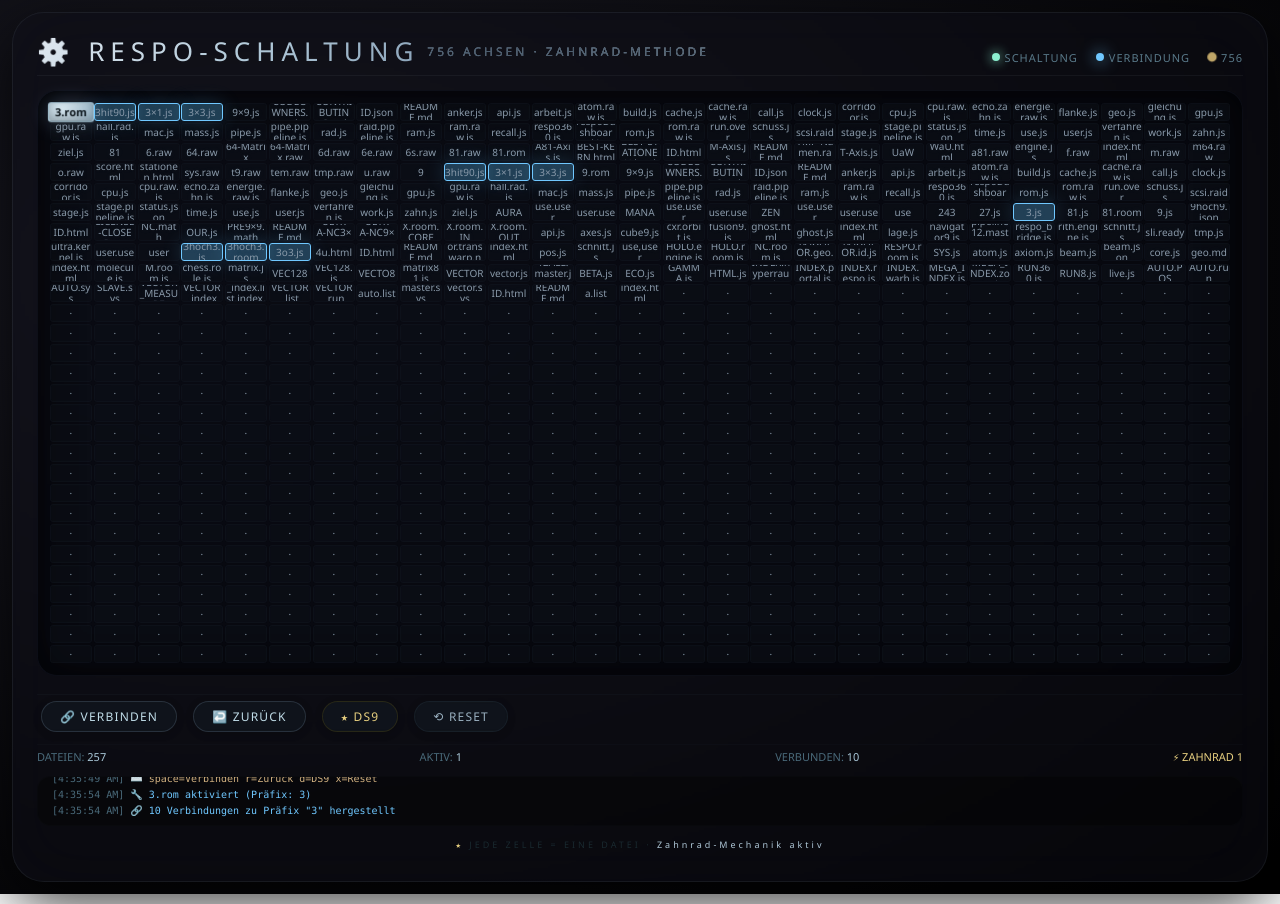
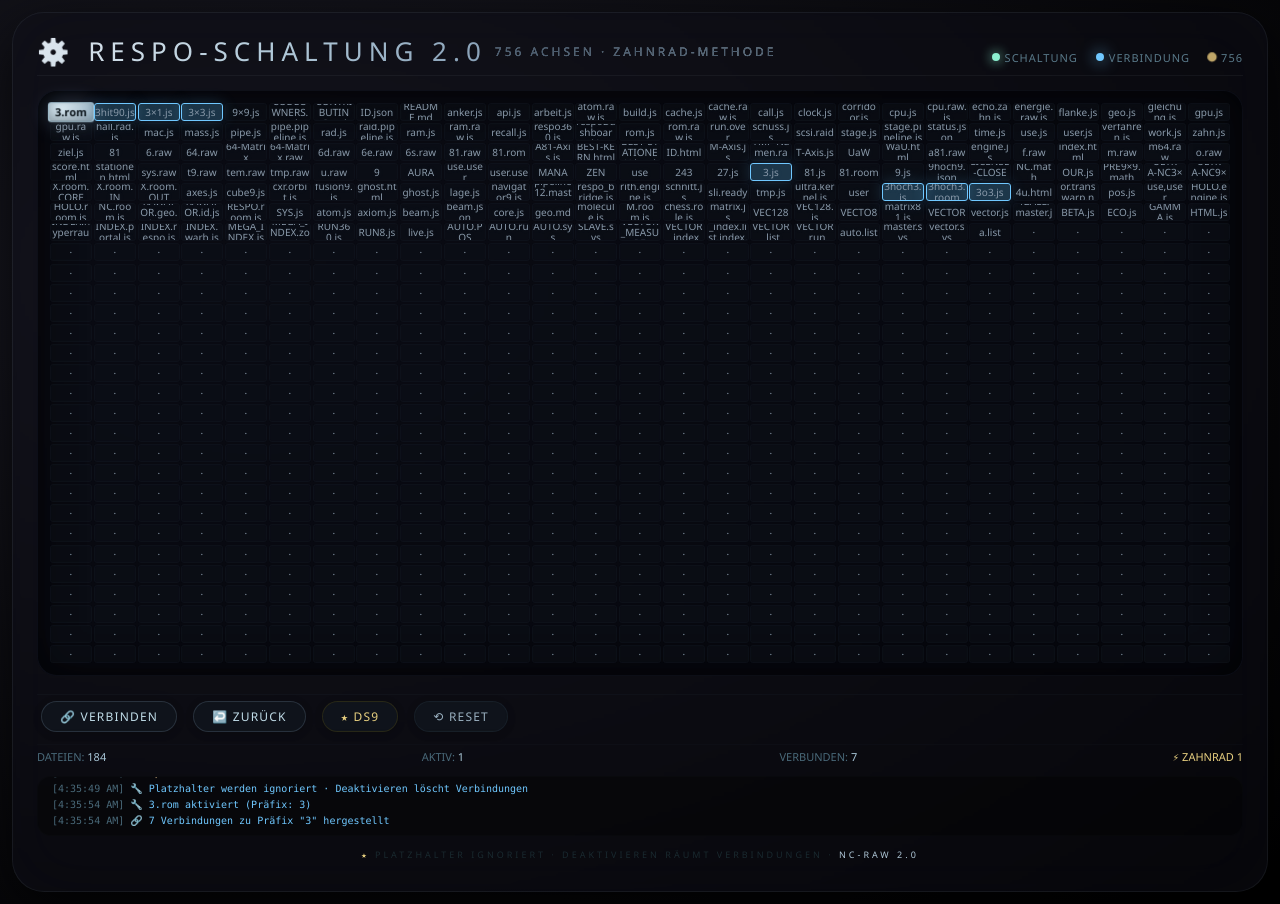
Before and after one commit to iki1uc/ROM.on, a plain HTML site: page index.html in a window 1280 px wide. Both pictures are taken after a click on the element "3.rom". Drawn offline with Linux system fonts and the light colour scheme.

Commit message:
Update index.html

```diff
--- a/index.html
+++ b/index.html
@@ -3,7 +3,7 @@
 <head>
   <meta charset="UTF-8">
   <meta name="viewport" content="width=device-width, initial-scale=1.0">
-  <title>⚙️ RESPO‑SCHALTUNG · 756 ACHSEN · ZAHNRAD‑METHODE</title>
+  <title>⚙️ RESPO‑SCHALTUNG 2.0 · 756 ACHSEN · ZAHNRAD‑METHODE</title>
 
   <style>
     * { box-sizing: border-box; margin: 0; padding: 0; }
@@ -151,9 +151,13 @@
     }
 
     .cell.connected {
-      background: rgba(100, 200, 255, 0.3);
+      background: rgba(100, 200, 255, 0.25);
       border-color: #70c8ff;
-      box-shadow: 0 0 20px rgba(100, 200, 255, 0.2);
+      box-shadow: 0 0 16px rgba(100, 200, 255, 0.2);
+    }
+
+    .cell.ds9-glow {
+      box-shadow: 0 0 30px rgba(255, 215, 0, 0.6) !important;
     }
 
     .cell.wave {
@@ -208,8 +212,8 @@
       border-color: rgba(255, 215, 0, 0.1);
       color: #e8d080;
     }
-    .controls button.ds9:hover {
-      background: rgba(255, 215, 0, 0.05);
+    .controls button.ds9.active {
+      background: rgba(255,215,0,0.08);
       border-color: #f0d080;
     }
     .controls button.danger {
@@ -239,7 +243,7 @@
       padding: 6px 14px;
       font-size: 10px;
       color: #4a6a7a;
-      max-height: 50px;
+      max-height: 60px;
       overflow-y: auto;
       border: 1px solid rgba(100, 140, 170, 0.02);
       margin-top: 8px;
@@ -253,6 +257,7 @@
     .log .achse { color: #70c8ff; }
     .log .6d { color: #80d0b0; }
     .log .connect { color: #70c8ff; }
+    .log .warn { color: #f0a070; }
 
     .footer {
       text-align: center;
@@ -278,7 +283,7 @@
 <div class="container">
 
   <div class="header">
-    <h1>⚙️ RESPO‑SCHALTUNG <small>756 ACHSEN · ZAHNRAD‑METHODE</small></h1>
+    <h1>⚙️ RESPO‑SCHALTUNG 2.0 <small>756 ACHSEN · ZAHNRAD‑METHODE</small></h1>
     <div class="status-badge">
       <span><span class="dot on" id="dotSchaltung"></span> SCHALTUNG</span>
       <span><span class="dot" id="dotVerbindung"></span> VERBINDUNG</span>
@@ -305,24 +310,23 @@
   </div>
 
   <div class="log" id="log">
-    [⚙️] Respo‑Schaltung initialisiert · alle Dateien als Zellen
+    [⚙️] RESPO‑SCHALTUNG 2.0 · Zahnrad‑Mechanik optimiert
   </div>
 
   <div class="footer">
-    <span class="gold">★</span> JEDE ZELLE = EINE DATEI · <span class="silver">Zahnrad‑Mechanik aktiv</span>
+    <span class="gold">★</span> PLATZHALTER IGNORIERT · DEAKTIVIEREN RÄUMT VERBINDUNGEN · <span class="silver">NC‑RAW 2.0</span>
   </div>
 </div>
 
 <script>
   // ==============================================================
-  //  RESPO‑SCHALTUNG · 756 ACHSEN · ZAHNRAD‑METHODE
-  //  Jede Zelle repräsentiert eine Datei aus dem Repository.
-  //  Klick aktiviert die Zelle und verbindet sie mit allen anderen
-  //  Zellen, die denselben Namenspräfix haben.
+  //  RESPO‑SCHALTUNG 2.0 – 756 ACHSEN – ZAHNRAD‑METHODE
+  //  Fix: Platzhalter werden ignoriert, Deaktivieren löscht Verbindungen
+  //  Auto‑Pulse überschreibt keine aktiven Zellen, DS9 addiert nur
   // ==============================================================
 
-  // ─── DATEILISTE AUS FILES.TXT (manuell übernommen) ──────────
-  const fileList = [
+  // ─── DATEILISTE (bereinigt, doppelte Einträge entfernt) ──────
+  const rawFileList = [
     "3.rom", "3hit90.js", "3×1.js", "3×3.js", "9×9.js",
     "CODEOWNERS.md", "CONTRIBUTING.md", "ID.json", "README.md",
     "anker.js", "api.js", "arbeit.js", "atom.raw.js", "build.js",
@@ -342,47 +346,33 @@
     "a81.raw", "engine.js", "f.raw", "index.html", "m.raw", "m64.raw",
     "o.raw", "score.html", "stationen.html", "sys.raw", "t9.raw",
     "tem.raw", "tmp.raw", "u.raw",
-    "9", "3hit90.js", "3×1.js", "3×3.js", "9.rom", "9×9.js",
-    "CODEOWNERS.md", "CONTRIBUTING.md", "ID.json", "README.md",
-    "anker.js", "api.js", "arbeit.js", "atom.raw.js", "build.js",
-    "cache.js", "cache.raw.js", "call.js", "clock.js", "corridoor.js",
-    "cpu.js", "cpu.raw.js", "echo.zahn.js", "energie.raw.js",
-    "flanke.js", "geo.js", "gleichung.js", "gpu.js", "gpu.raw.js",
-    "hall.rad.js", "mac.js", "mass.js", "pipe.js", "pipe.pipeline.js",
-    "rad.js", "raid.pipeline.js", "ram.js", "ram.raw.js", "recall.js",
-    "respo360.js", "respoDashboard.js", "rom.js", "rom.raw.js",
-    "run.over", "schuss.js", "scsi.raid", "stage.js", "stage.pipeline.js",
-    "status.json", "time.js", "use.js", "user.js", "verfahren.js",
-    "work.js", "zahn.js", "ziel.js",
-    "AURA", "use.user", "user.use", "MANA", "use.user", "user.use",
-    "ZEN", "use.user", "user.use", "use",
+    "9", "AURA", "use.user", "user.use", "MANA", "ZEN", "use",
     "243", "27.js", "3.js", "81.js", "81.room", "9.js", "9hoch9.json",
-    "ID.html", "LICENSE-CLOSED.txt", "NC.math", "OUR.js",
-    "PRE9×9.math", "README.md", "ULTRA‑NC3×3.room",
-    "ULTRA‑NC9×9.room", "X.room.CORE", "X.room.IN", "X.room.OUT",
-    "api.js", "axes.js", "cube9.js", "cxr.orbit.js", "fusion9.js",
-    "ghost.html", "ghost.js", "index.html", "lage.js",
+    "LICENSE-CLOSED.txt", "NC.math", "OUR.js", "PRE9×9.math",
+    "ULTRA‑NC3×3.room", "ULTRA‑NC9×9.room", "X.room.CORE",
+    "X.room.IN", "X.room.OUT", "axes.js", "cube9.js", "cxr.orbit.js",
+    "fusion9.js", "ghost.html", "ghost.js", "lage.js",
     "navigator9.js", "pipeline12.master.js", "respo_bridge.js",
     "rith.engine.js", "schnitt.js", "sli.ready", "tmp.js",
-    "ultra.kernel.js", "user.use", "user",
-    "3hoch3.js", "3hoch3.room", "3o3.js", "4u.html", "ID.html",
-    "README.md", "corridoor.transwarp.nc.js", "index.html", "pos.js",
-    "schnitt.js", "use,user",
-    "HOLO.engine.js", "HOLO.room.js", "NC.room.js",
+    "ultra.kernel.js", "user", "3hoch3.js", "3hoch3.room", "3o3.js",
+    "4u.html", "corridoor.transwarp.nc.js", "pos.js",
+    "use,user", "HOLO.engine.js", "HOLO.room.js", "NC.room.js",
     "RAWATOR.geo.json", "RAWATOR.id.json", "RESPO.room.js",
     "SYS.js", "atom.js", "axiom.js", "beam.js", "beam.json",
-    "core.js", "geo.md", "index.html", "molecule.js",
-    "M.room.js", "chess.role.js", "matrix.js", "VEC128", "VEC128.js",
-    "VECTO8", "matrix81.js", "VECTOR", "vector.js",
-    "12ALL.master.js", "BETA.js", "ECO.js", "GAMMA.js", "HTML.js",
-    "INDEX.hyperraum.js", "INDEX.portal.js", "INDEX.respo.js",
-    "INDEX.warb.js", "MEGA_INDEX.js", "MEGA_INDEX.zoom.js",
-    "RUN360.js", "RUN8.js", "live.js",
+    "core.js", "geo.md", "molecule.js", "M.room.js", "chess.role.js",
+    "matrix.js", "VEC128", "VEC128.js", "VECTO8", "matrix81.js",
+    "VECTOR", "vector.js", "12ALL.master.js", "BETA.js", "ECO.js",
+    "GAMMA.js", "HTML.js", "INDEX.hyperraum.js", "INDEX.portal.js",
+    "INDEX.respo.js", "INDEX.warb.js", "MEGA_INDEX.js",
+    "MEGA_INDEX.zoom.js", "RUN360.js", "RUN8.js", "live.js",
     "AUTO.POS", "AUTO.run", "AUTO.sys", "SLAVE.sys",
     "VECTOR_MEASURE", "VECTOR_index", "VECTOR_index.list.index.allrespo",
     "VECTOR_list", "VECTOR_run", "auto.list", "master.sys", "vector.sys",
-    "ID.html", "README.md", "a.list", "index.html"
+    "a.list"
   ];
+
+  // Duplikate entfernen
+  const fileList = [...new Set(rawFileList)];
 
   // ─── GRID ────────────────────────────────────────────────────
   const gridEl = document.getElementById('grid');
@@ -397,8 +387,9 @@
   let ds9Mode = false;
   let comboCount = 0;
 
-  // Funktion: Präfix extrahieren (erste Ziffern oder erste Buchstaben)
+  // ─── PRÄFIX-LOGIK (ignoriert Platzhalter) ──────────────────
   function getPrefix(name) {
+    if (name === '·' || name === '.') return null; // Platzhalter ignorieren
     const match = name.match(/^([0-9]+|[A-Za-z]+)/);
     return match ? match[1] : name.substring(0, 1);
   }
@@ -407,12 +398,12 @@
   for (let i = 0; i < TOTAL; i++) {
     const cell = document.createElement('div');
     cell.className = 'cell';
-    // Dateiname zuweisen, falls vorhanden, sonst Platzhalter
     const fileName = i < fileList.length ? fileList[i] : '·';
     cell.textContent = fileName;
     cell.dataset.index = i;
     cell.dataset.file = fileName;
-    cell.dataset.prefix = getPrefix(fileName);
+    const prefix = getPrefix(fileName);
+    cell.dataset.prefix = prefix || ''; // leer für Platzhalter
 
     cell.addEventListener('click', () => handleCellClick(i));
 
@@ -426,23 +417,34 @@
     const fileName = cell.dataset.file;
     const prefix = cell.dataset.prefix;
 
-    // Zelle aktivieren (toggle)
+    // Platzhalter ignorieren (keine Verbindungen)
+    if (!prefix || prefix === '') {
+      log(`⛔ Platzhalter-Zelle ignoriert (keine Verbindung)`, 'warn');
+      return;
+    }
+
+    // Toggle: wenn bereits aktiv, deaktivieren (inkl. Verbindungen löschen)
     if (activeIndex === index) {
-      // bereits aktiv -> deaktivieren
       deactivateCell(index);
+      clearConnections();
       activeIndex = -1;
-      log(`⛔ ${fileName} deaktiviert`, 'flow');
-    } else {
-      // vorherige deaktivieren
-      if (activeIndex >= 0) deactivateCell(activeIndex);
-      // neue aktivieren
+      log(`⛔ ${fileName} deaktiviert · Verbindungen gelöscht`, 'flow');
+      updateStats();
+      return;
+    }
+
+    // Vorherige deaktivieren (Verbindungen bleiben bestehen, bis neue gesetzt werden)
+    if (activeIndex >= 0) {
+      deactivateCell(activeIndex);
+    }
+
+    // Neue aktivieren
     activateCell(index);
     activeIndex = index;
     log(`🔧 ${fileName} aktiviert (Präfix: ${prefix})`, 'connect');
 
-      // Verbindung zu allen Zellen mit gleichem Präfix herstellen
+    // Verbindung zu allen Zellen mit gleichem Präfix herstellen (außer Platzhalter)
     connectWithPrefix(prefix, index);
-    }
     updateStats();
   }
 
@@ -450,7 +452,6 @@
     const cell = cells[index];
     cell.classList.add('active');
     cell.style.transform = 'scale(1.1)';
-    // Sound-Effekt (simuliert)
     playTone(600 + Math.random() * 200, 0.08);
   }
 
@@ -461,14 +462,17 @@
   }
 
   function connectWithPrefix(prefix, excludeIndex) {
-    // Alle bestehenden Verbindungen zurücksetzen
+    // Bestehende Verbindungen löschen
     clearConnections();
 
     let count = 0;
     cells.forEach((cell, idx) => {
       if (idx === excludeIndex) return;
-      if (cell.dataset.prefix === prefix) {
+      const cellPrefix = cell.dataset.prefix;
+      if (cellPrefix && cellPrefix === prefix) {
         cell.classList.add('connected');
+        // DS9-Glow zusätzlich, wenn aktiv
+        if (ds9Mode) cell.classList.add('ds9-glow');
         connectedIndices.push(idx);
         count++;
       }
@@ -477,19 +481,10 @@
     if (count > 0) {
       log(`🔗 ${count} Verbindungen zu Präfix "${prefix}" hergestellt`, 'connect');
       document.getElementById('dotVerbindung').className = 'dot connected';
-      // Combo zählt
       comboCount++;
       if (comboCount >= 3) {
         log(`⚡ COMBO! ${comboCount} Verbindungen in Folge`, 'whirl');
         comboCount = 0;
-      }
-      // DS9-Effekt bei aktiver Verbindung
-      if (ds9Mode) {
-        cells.forEach(c => {
-          if (c.classList.contains('connected')) {
-            c.style.boxShadow = '0 0 30px rgba(255,215,0,0.6)';
-          }
-        });
       }
     } else {
       log(`⚠️ Keine weiteren Dateien mit Präfix "${prefix}"`, 'flow');
@@ -499,11 +494,31 @@
 
   function clearConnections() {
     connectedIndices.forEach(idx => {
-      cells[idx].classList.remove('connected');
-      cells[idx].style.boxShadow = '';
+      const cell = cells[idx];
+      cell.classList.remove('connected');
+      cell.classList.remove('ds9-glow');
+      cell.style.boxShadow = '';
     });
     connectedIndices = [];
     document.getElementById('dotVerbindung').className = 'dot';
+  }
+
+  // ─── DS9 ──────────────────────────────────────────────────────
+  function toggleDs9() {
+    ds9Mode = !ds9Mode;
+    document.getElementById('btnDs9').classList.toggle('active', ds9Mode);
+    log(ds9Mode ? '★ DS9 aktiv – goldener Zusatzglow' : '★ DS9 inaktiv', 'ds9');
+
+    // Bestehenden Verbindungen DS9-Glow hinzufügen/entfernen (ohne connected zu überschreiben)
+    connectedIndices.forEach(idx => {
+      const cell = cells[idx];
+      if (ds9Mode) {
+        cell.classList.add('ds9-glow');
+      } else {
+        cell.classList.remove('ds9-glow');
+        cell.style.boxShadow = ''; // connected-shadow bleibt durch Klasse
+      }
+    });
   }
 
   // ─── BUTTONS ──────────────────────────────────────────────────
@@ -513,6 +528,10 @@
       return;
     }
     const prefix = cells[activeIndex].dataset.prefix;
+    if (!prefix) {
+      log('⚠️ Platzhalter kann nicht verbinden', 'warn');
+      return;
+    }
     connectWithPrefix(prefix, activeIndex);
   });
 
@@ -522,24 +541,12 @@
       activeIndex = -1;
     }
     clearConnections();
+    comboCount = 0;
     log('↩️ Alle Verbindungen zurückgesetzt', 'flow');
     updateStats();
   });
 
-  document.getElementById('btnDs9').addEventListener('click', () => {
-    ds9Mode = !ds9Mode;
-    document.getElementById('btnDs9').style.borderColor = ds9Mode ? '#f0d080' : '';
-    log(ds9Mode ? '★ DS9 aktiv – goldene Verbindungen' : '★ DS9 inaktiv', 'ds9');
-    if (ds9Mode) {
-      connectedIndices.forEach(idx => {
-        cells[idx].style.boxShadow = '0 0 30px rgba(255,215,0,0.6)';
-      });
-    } else {
-      connectedIndices.forEach(idx => {
-        cells[idx].style.boxShadow = '';
-      });
-    }
-  });
+  document.getElementById('btnDs9').addEventListener('click', toggleDs9);
 
   document.getElementById('btnReset').addEventListener('click', () => {
     if (activeIndex >= 0) deactivateCell(activeIndex);
@@ -549,8 +556,12 @@
     cells.forEach(c => {
       c.style.transform = '';
       c.style.boxShadow = '';
-      c.classList.remove('active', 'connected', 'wave');
+      c.classList.remove('active', 'connected', 'wave', 'ds9-glow');
     });
+    if (ds9Mode) {
+      ds9Mode = false;
+      document.getElementById('btnDs9').classList.remove('active');
+    }
     log('⟲ RESET · Schaltung neu formatiert', 'flow');
     updateStats();
   });
@@ -594,22 +605,20 @@
   function log(msg, type = 'ok') {
     const el = document.getElementById('log');
     const time = new Date().toLocaleTimeString();
-    const cls = ['ok','flow','whirl','ds9','achse','6d','connect'].includes(type) ? type : 'ok';
+    const cls = ['ok','flow','whirl','ds9','achse','6d','connect','warn'].includes(type) ? type : 'ok';
     el.innerHTML += `<div>[${time}] <span class="${cls}">${msg}</span></div>`;
     el.scrollTop = el.scrollHeight;
-    if (el.children.length > 25) el.removeChild(el.firstChild);
+    // Begrenzung ohne Overflow
+    while (el.children.length > 30) el.removeChild(el.firstChild);
   }
 
-  // ─── INIT ─────────────────────────────────────────────────────
-  log('⚙️ Respo‑Schaltung gestartet · ' + fileList.length + ' Dateien geladen', 'ds9');
-  log('⌨️  space=Verbinden  r=Zurück  d=DS9  x=Reset', 'flow');
-  updateStats();
-
-  // Automatischer Leuchteffekt (dezent)
+  // ─── AUTO‑PULSE (überschreibt keine aktiven Zellen) ──────────
   setInterval(() => {
-    if (!ds9Mode && activeIndex < 0) {
+    if (activeIndex < 0 && !ds9Mode) {
       const idx = Math.floor(Math.random() * TOTAL);
       const cell = cells[idx];
+      // Nur wenn nicht aktiv oder verbunden
+      if (!cell.classList.contains('active') && !cell.classList.contains('connected')) {
         cell.style.transform = 'scale(1.04)';
         cell.style.background = 'rgba(160,200,240,0.05)';
         setTimeout(() => {
@@ -617,7 +626,14 @@
           cell.style.background = '';
         }, 300);
       }
+    }
   }, 800);
+
+  // ─── INIT ─────────────────────────────────────────────────────
+  log('⚙️ RESPO‑SCHALTUNG 2.0 gestartet · ' + fileList.length + ' Dateien (duplikatfrei)', 'ds9');
+  log('⌨️  space=Verbinden  r=Zurück  d=DS9  x=Reset', 'flow');
+  log('🔧 Platzhalter werden ignoriert · Deaktivieren löscht Verbindungen', 'achse');
+  updateStats();
 </script>
 </body>
 </html>
```
Lines whose indentation alone changed are shown as unchanged.
